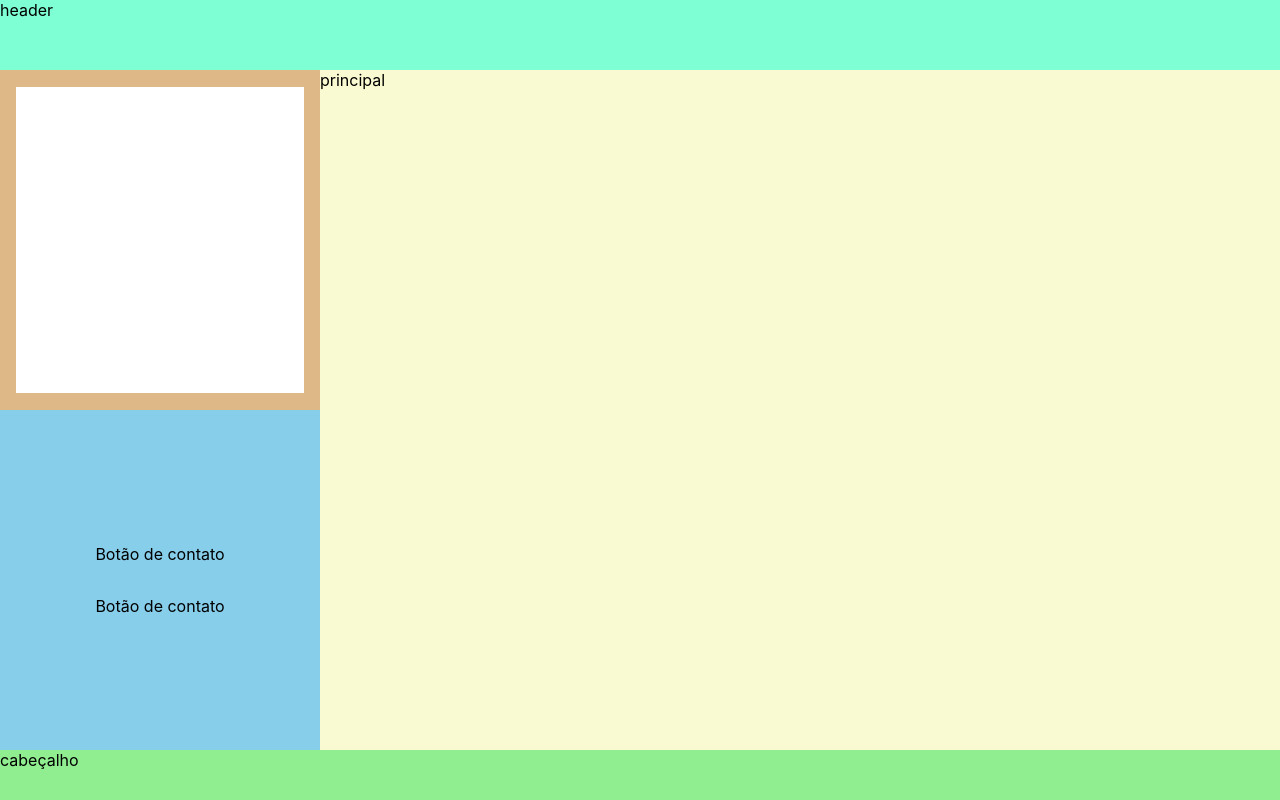
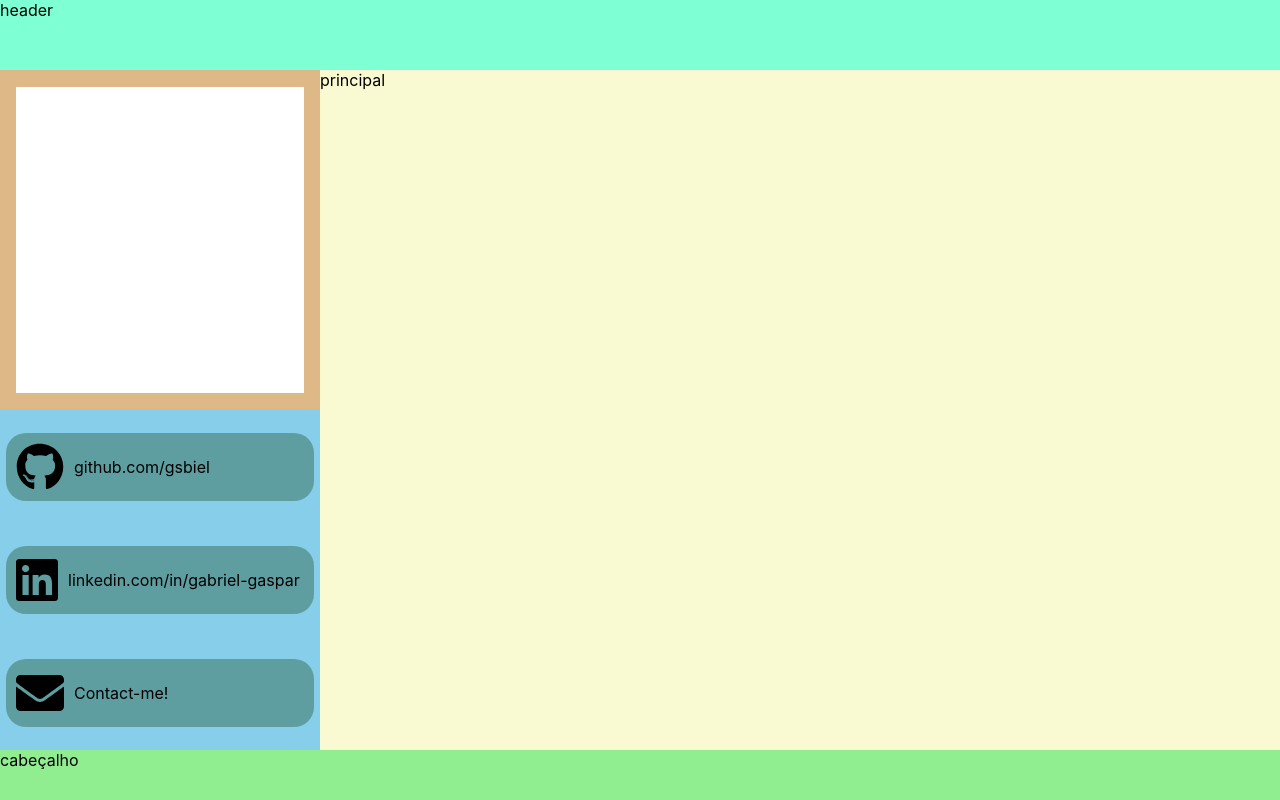
Before and after one commit to gsbiel/my-page, a React (Create React App) app: page / in a window 1280 px wide. Built offline with nearby package versions, Linux system fonts and the light colour scheme.

Commit message:
botoes ContactButton estilizados

```diff
--- a/package.json
+++ b/package.json
@@ -3,6 +3,11 @@
   "version": "0.1.0",
   "private": true,
   "dependencies": {
+    "@fortawesome/fontawesome-free": "^5.12.1",
+    "@fortawesome/fontawesome-svg-core": "^1.2.27",
+    "@fortawesome/free-brands-svg-icons": "^5.12.1",
+    "@fortawesome/free-solid-svg-icons": "^5.12.1",
+    "@fortawesome/react-fontawesome": "^0.1.8",
     "@testing-library/jest-dom": "^4.2.4",
     "@testing-library/react": "^9.4.0",
     "@testing-library/user-event": "^7.2.1",
--- a/src/App.js
+++ b/src/App.js
@@ -1,7 +1,24 @@
 import React from 'react';
 import './App.css';
+import { library } from '@fortawesome/fontawesome-svg-core'
+
+
+// fab representa todos os componentes da biblioteca free-brands-svg-icons
+// import { fab } from '@fortawesome/free-brands-svg-icons'
+import {
+  faGithub,
+  faLinkedin
+} from '@fortawesome/free-brands-svg-icons'
+
+import {
+  faCoffee,
+  faEnvelope
+} from '@fortawesome/free-solid-svg-icons'
 
 import SideMenu from './components/SideMenu/SideMenu'
+
+// Criando minha biblioteca de icones para serem usadas em qualquer componente sem necessitar de imports.
+library.add(faGithub, faLinkedin, faCoffee, faEnvelope)
 
 function App() {
   return (
--- a/src/components/SideMenu/ContactBtn/ContactBtn.css
+++ b/src/components/SideMenu/ContactBtn/ContactBtn.css
@@ -1,3 +1,17 @@
 .contactBtn {
+    display: flex;
+    flex-direction: row;
+    align-items: center;
+    background-color: cadetblue;
+    width:90%;
+    padding:10px;
+    border-radius: 20px;
+}
 
+.btnText{
+    padding-left:10px;
 }
+
+.contactBtn :hover {
+    background-color: darkcyan;
+}
--- a/src/components/SideMenu/ContactBtn/ContactBtn.js
+++ b/src/components/SideMenu/ContactBtn/ContactBtn.js
@@ -1,11 +1,31 @@
 import React from 'react';
+
+import { FontAwesomeIcon } from '@fortawesome/react-fontawesome'
 
 import './ContactBtn.css'
 
 const contactBtn = props => {
+
+    let icon = null;
+    let text = null;
+
+    if(props.type == 'git'){
+        icon = <FontAwesomeIcon icon={["fab","github"]} size="3x"/>;
+        text = "github.com/gsbiel";
+    }
+    else if(props.type == 'linkedin'){
+        icon = <FontAwesomeIcon icon={["fab","linkedin"]} size="3x"/>;
+        text = "linkedin.com/in/gabriel-gaspar"
+    }
+    else{
+        icon = <FontAwesomeIcon icon="envelope" size="3x"/>;
+        text = "Contact-me!"
+    }
+
     return(
         <div className = "contactBtn">
-            <p>Botão de contato</p>
+            {icon}
+            <span className="btnText">{text}</span>
         </div>
     );
 };
--- a/src/components/SideMenu/SideMenu.css
+++ b/src/components/SideMenu/SideMenu.css
@@ -20,7 +20,7 @@
     display: flex;
     flex-direction: column;
     align-items: center;
-    justify-content: center;
+    justify-content: space-around;
     height: 100%;
     width: 100%;
 }
--- a/src/components/SideMenu/SideMenu.js
+++ b/src/components/SideMenu/SideMenu.js
@@ -13,7 +13,8 @@ const sideMenu = props => {
                 </div>
             </div>
             <div className="contactSection">
-                <ContactBtn />
+                <ContactBtn type="git"/>
+                <ContactBtn type="linkedin"/>
                 <ContactBtn />
             </div>
       </div>
```
Also changed, not shown: 1 other file (tests, documents, lock files or other folders).
